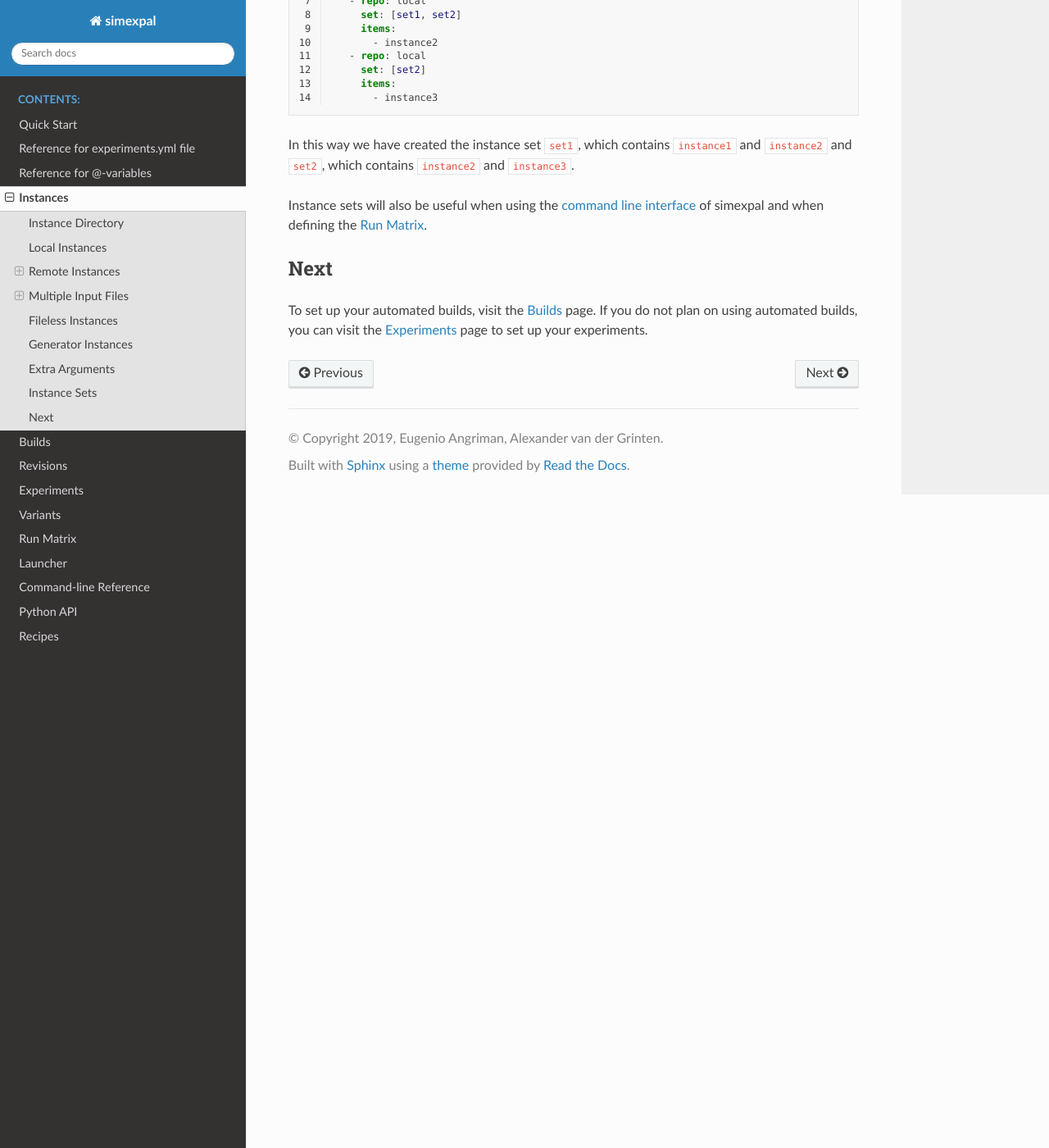
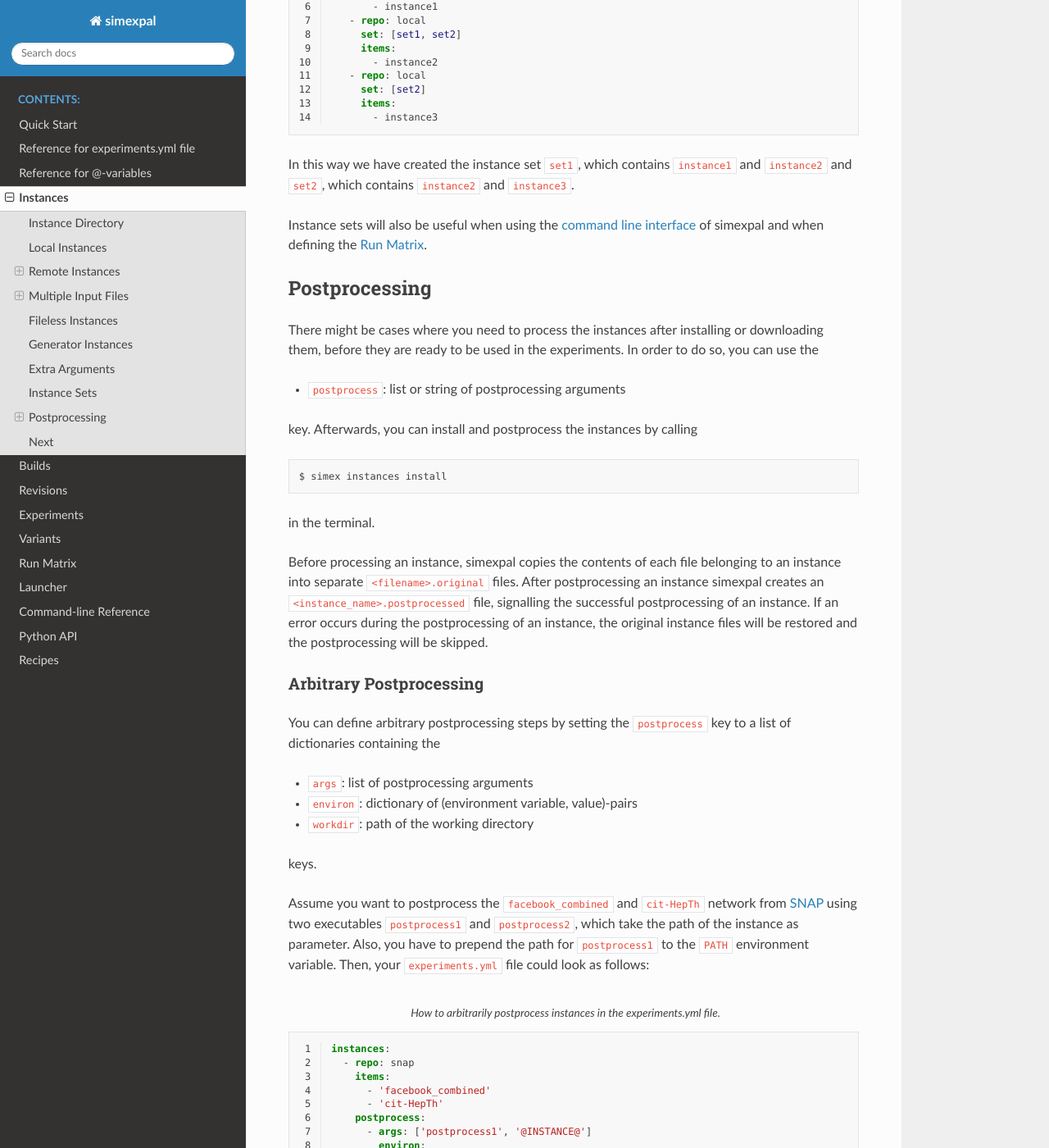
Before and after one commit to hu-macsy/simexpal, a Sphinx documentation site: the page built from docs/instances.rst, in a window 1280 px wide and 1400 px high, scrolled down 8957 px. Shown: the whole window at 82% size. Built offline with Sphinx 7.4.7 and the Read the Docs theme 2.0.0, drawn with Linux system fonts in a browser that asks for light colours; some of the changed text lies outside the part shown.

Commit message:
docs: Add documentation on postprocessing instances

```diff
--- a/docs/experiments_reference.rst
+++ b/docs/experiments_reference.rst
@@ -22,12 +22,16 @@ Instances
 This entry is a list of instances that will be used for experiments. The following keys are
 used for specifying instances:
 
+- ``args``: list of postprocessing arguments
+- ``environ``: dictionary of (environment variable, value)-pairs
 - ``extensions``: list of extensions that the instance has
 - ``files``: list of files the instance consists of
 - ``items``: list of instances
 - ``name``: name of the instance (used when dealing with instances that consist of unrelated files)
+- ``postprocess``: list or string of postprocessing arguments
 - ``repo``: source of instances
 - ``set``: list of sets the instance belongs to
+- ``workdir``: path of the working directory
 
 For detailed usage examples, see the :ref:`Instances` page.
 
--- a/docs/instances.rst
+++ b/docs/instances.rst
@@ -13,7 +13,7 @@ list local instances that consist of zero or more files. More over simexpal can
 remote instances from the `SNAP <https://snap.stanford.edu/data/>`_ repository, Git repositories
 and arbitrary URLs. It is also possible to assign instances to instance sets that enable a more
 efficient usage of the :ref:`command line interface <CommandLineReference>` and are useful when
-defining the run matrix.
+defining the run matrix. Furthermore, you can add extra arguments to instances and postprocess them.
 
 .. _InstanceDirectory:
 
@@ -71,8 +71,9 @@ to download the instances into the instance directory.
 .. note::
     1st December 2020: It is no longer possible to automatically download `KONECT <http://konect.cc>`_
     instances as the website is no longer publicly available. It is still possible to list them and
-    execute supported actions, e.g, transforming the instances to edgelist format via
-    ``simex instances run-transform --transform='to_edgelist'`` if you already have them saved locally.
+    execute supported actions, e.g, transforming the instances to edge list format via
+    ``simex instances run-transform --transform='to_edgelist'`` or :ref:`postprocess <PostprocessInstances>`
+    them if you already have them saved locally.
 
 Instances From SNAP
 ^^^^^^^^^^^^^^^^^^^
@@ -467,6 +468,108 @@ and ``set2``, which contains ``instance2`` and ``instance3``.
 Instance sets will also be useful when using the :ref:`command line interface <CommandLineReference>` of
 simexpal and when defining the :ref:`RunMatrix`.
 
+.. _PostprocessInstances:
+
+Postprocessing
+--------------
+
+There might be cases where you need to process the instances after installing or downloading them, before they
+are ready to be used in the experiments. In order to do so, you can use the
+
+- ``postprocess``: list or string of postprocessing arguments
+
+key. Afterwards, you can install and postprocess the instances by calling
+
+.. code-block:: bash
+
+   $ simex instances install
+
+in the terminal.
+
+Before processing an instance, simexpal copies the contents of each file belonging to an instance into separate
+``<filename>.original`` files. After postprocessing an instance simexpal creates an ``<instance_name>.postprocessed``
+file, signalling the successful postprocessing of an instance. If an error occurs during the postprocessing of an
+instance, the original instance files will be restored and the postprocessing will be skipped.
+
+Arbitrary Postprocessing
+^^^^^^^^^^^^^^^^^^^^^^^^
+
+You can define arbitrary postprocessing steps by setting the ``postprocess`` key to a list of dictionaries
+containing the
+
+- ``args``: list of postprocessing arguments
+- ``environ``: dictionary of (environment variable, value)-pairs
+- ``workdir``: path of the working directory
+
+keys.
+
+Assume you want to postprocess the ``facebook_combined`` and ``cit-HepTh`` network from
+`SNAP <https://snap.stanford.edu/data/>`_ using two executables ``postprocess1`` and ``postprocess2``, which
+take the path of the instance as parameter. Also, you have to prepend the path for ``postprocess1`` to the
+``PATH`` environment variable. Then, your ``experiments.yml`` file could look as follows:
+
+.. code-block:: YAML
+   :linenos:
+   :caption: How to arbitrarily postprocess instances in the experiments.yml file.
+
+   instances:
+     - repo: snap
+       items:
+         - 'facebook_combined'
+         - 'cit-HepTh'
+       postprocess:
+         - args: ['postprocess1', '@INSTANCE@']
+           environ:
+               'PATH': '/path/to/postprocess1'
+         - args: ['postprocess2', '@INSTANCE@']
+
+When executing the postprocessing arguments, the :ref:`@-variable <AtVariables>` ``@INSTANCE@`` will resolve
+to the respective path of the instances. For instances with :ref:`MultipleExtensions` or
+:ref:`ArbitraryInputFiles`, use the @-variables ``@INSTANCE:<ext>@`` and ``@INSTANCE:<idx>@`` respectively.
+
+.. warning::
+   Make sure to use the :ref:`AtVariables` to access paths of instance files and to maintain the names and
+   locations of each file belonging to an instance (as passed by the @-variable) after every postprocessing step.
+   Simexpal temporarily renames instance files while postprocessing them. Manually renaming instance files might
+   break the postprocessing.
+
+Converting to Edge List Format
+^^^^^^^^^^^^^^^^^^^^^^^^^^^^^^
+
+To convert instances from `SNAP <https://snap.stanford.edu/data/>`_ or `KONECT <http://konect.cc>`_, we can set
+``postprocess: to_edgelist`` as follows:
+
+.. code-block:: YAML
+   :linenos:
+   :caption: How to convert SNAP/KONECT instances to edge list format in the experiments.yml file.
+
+   instances:
+      - repo: snap
+        items:
+           - facebook_combined
+           - cit-HepTh
+        postprocess: to_edgelist
+      - repo: konect
+        items:
+           - dolphins
+           - ucidata-zachary
+        postprocess: to_edgelist
+
+In this way, simexpal will use its internal mechanism to convert the instances to edge list
+format after downloading them.
+
+Re-Postprocessing
+^^^^^^^^^^^^^^^^^
+
+To re-postprocess instances, you can simply delete the respective ``<instance_name>.postprocessed`` files
+before calling
+
+.. code-block:: bash
+
+   $ simex instances install
+
+in the terminal.
+
 Next
 ----
 
```
Also changed, not shown: docs/at_variables_reference.rst (+27 -3 lines).
